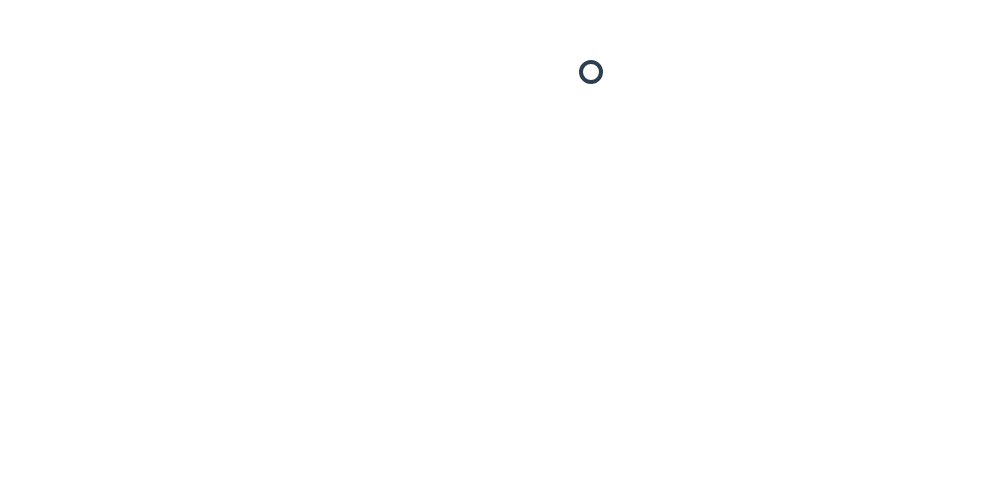
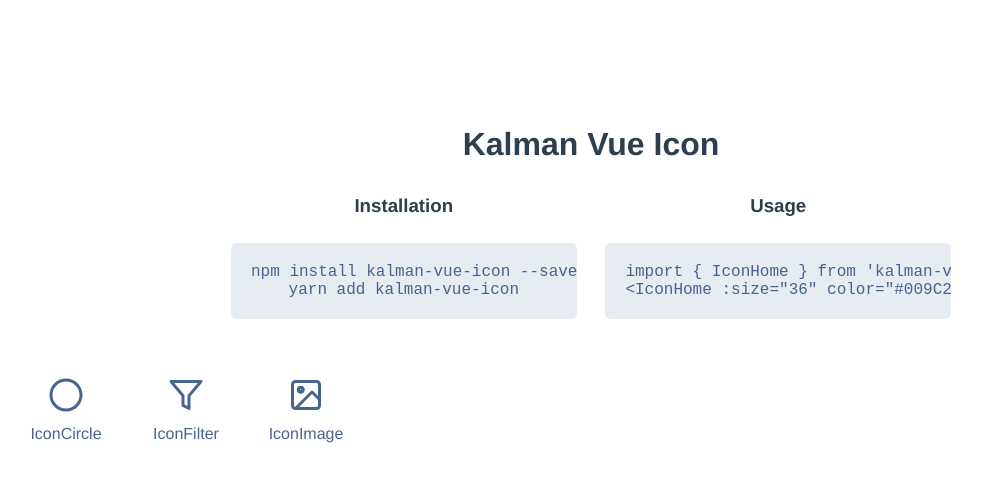
Before and after one commit to scottlaw/kalman-vue3-icon, a Vue app: page / in a window 1280 px wide. Shown: the top 482 px of the page, without its empty margins (49-1031 px from the left). Built offline with nearby package versions, Linux system fonts and the light colour scheme.

Commit message:
feat: add demo page.

```diff
--- a/package.json
+++ b/package.json
@@ -1,6 +1,6 @@
 {
   "name": "kalman-vue3-icon",
-  "version": "0.1.9",
+  "version": "0.1.10",
   "description": "Kalman Vue Icon, Automation workflow with Figma",
   "files": [
     "dist/*",
--- a/src/App.vue
+++ b/src/App.vue
@@ -1,18 +1,55 @@
+<template>
+  <!-- <img alt="Vue logo" src="./assets/logo.png" /> -->
+  <!-- <HelloWorld msg="Hello Vue 3 + TypeScript + Vite" /> -->
+  <div class="container">
+    <Banner />
+    <!-- <icon-filter></icon-filter> -->
+    <ul class="wrapper">
+      <li
+        class="item"
+        v-for="iconComponentName in iconNames"
+        :key="iconComponentName"
+        :title="iconComponentName"
+        @click="copyName(iconComponentName)"
+      >
+        <component
+          :is="iconComponentName"
+          :size="36"
+        />
+        <div>{{iconComponentName}}</div>
+      </li>
+    </ul>
+  </div>
+</template>
+
 <script setup lang="ts">
 // This starter template is using Vue 3 <script setup> SFCs
 // Check out https://vuejs.org/api/sfc-script-setup.html#script-setup
-import HelloWorld from './components/HelloWorld.vue'
-import IconCircle from './icons/circle.vue'
-// import { IconCircle } from '../dist/kalman-icon.es.ts'
+import Banner from './components/Banner.vue'
+import * as icons from './index'
+import { ref, markRaw } from 'vue'
+
+// console.log(icons)
+const iconNames: string[] = []
+for (const name in icons) {
+  iconNames.push(name)
+}
+
+function copyName(name: any) {
+  const input = document.createElement('input')
+  input.setAttribute('readonly', 'readonly')
+  input.setAttribute('value', name)
+  document.body.appendChild(input)
+  input.setSelectionRange(0, 9999)
+  input.select()
+  if (document.execCommand('copy')) {
+    document.execCommand('copy')
+  }
+  document.body.removeChild(input)
+  console.log('copy success.')
+  // this.$message.success('复制成功')
+}
 </script>
-
-<template>
-  <!-- <img alt="Vue logo" src="./assets/logo.png" /> -->
-  <!-- <HelloWorld msg="Hello Vue 3 + TypeScript + Vite" /> -->
-  <div>
-    <IconCircle />
-  </div>
-</template>
 
 <style>
 #app {
@@ -23,4 +60,45 @@ import IconCircle from './icons/circle.vue'
   color: #2c3e50;
   margin-top: 60px;
 }
+*{
+    box-sizing: border-box;
+    -webkit-box-sizing: border-box;
+  }
+  body{
+    font-family: "Source Sans Pro", "Helvetica Neue", Arial, sans-serif;
+    font-size: 16px;
+  }
+  .container {
+    font-family: "Avenir", Helvetica, Arial, sans-serif;
+    width: 100%;
+    max-width: 1200px;
+    margin: 0 auto;
+    padding: 15px;
+  }
+  .wrapper {
+    list-style: none;
+    display: flex;
+    flex-flow: wrap;
+    margin: 0;
+    padding: 15px 0;
+  }
+  .item {
+    display: flex;
+    flex-direction: column;
+    justify-content: center;
+    align-items: center;
+    width: 120px;
+    height: 120px;
+    padding: 20px;
+    border-radius: 6px;
+    cursor: pointer;
+    color: #486491;
+    transition: background-color 0.2s;
+  }
+  .item:hover{
+    background-color: #e7ecf3;
+  }
+  .item svg{
+    margin-bottom: 12px;
+  }
 </style>
--- /dev/null
+++ b/src/components/Banner.vue
@@ -0,0 +1,51 @@
+<template>
+  <div>
+    <h1 class="banner">Kalman Vue Icon</h1>
+    <div class="code">
+      <div>
+        <h3>Installation</h3>
+        <pre><code>npm install kalman-vue-icon --save<br/>yarn add kalman-vue-icon</code></pre>
+      </div>
+      <div>
+        <h3>Usage</h3>
+        <pre><code>import { IconHome } from 'kalman-vue-icon'<br/>&lt;IconHome :size="36" color="#009C22" /&gt;</code></pre>
+      </div>
+    </div>
+  </div>
+</template>
+
+<script>
+  export default {
+    name: "Banner"
+  };
+</script>
+
+<style lang="css">
+  .banner{
+    padding-top: 30px;
+    text-align: center;
+  }
+  .code{
+    display: flex;
+    justify-content: space-between;
+    margin: 0 auto;
+    max-width: 720px;
+  }
+  .code div{
+    width: 48%;
+  }
+  pre{
+    width: 100%;
+    padding: 20px;
+    border-radius: 6px;
+    color: #476391;
+    background-color: #e7ecf3;
+    overflow: auto;
+  }
+  h3{
+    width: 100%;
+    max-width: 360px;
+    margin: 0 auto;
+    padding: 10px 0;
+  }
+</style>
--- a/src/icons/circle.vue
+++ b/src/icons/circle.vue
@@ -1,9 +1,9 @@
 
   <template>
     <svg
-      xmlns="http://www.w3.org/2000/svg" :width="size" :height="size" viewBox="0 0 24 24" aria-hidden="true" :stroke="color" fill="none" stroke-width="2" stroke-linecap="round" stroke-linejoin="round"
+      xmlns="http://www.w3.org/2000/svg" :width="size" :height="size" viewBox="0 0 24 24" aria-hidden="true" :fill="color"
     >
-      <path fillRule="evenodd" clipRule="evenodd" d="M12 3a9 9 0 100 18 9 9 0 000-18zM1 12C1 5.925 5.925 1 12 1s11 4.925 11 11-4.925 11-11 11S1 18.075 1 12z"></path>
+      <path fill-rule="evenodd" clip-rule="evenodd" d="M12 3a9 9 0 100 18 9 9 0 000-18zM1 12C1 5.925 5.925 1 12 1s11 4.925 11 11-4.925 11-11 11S1 18.075 1 12z"></path>
     </svg>
   </template>
   <script>
--- a/src/icons/filter.vue
+++ b/src/icons/filter.vue
@@ -1,9 +1,9 @@
 
   <template>
     <svg
-      xmlns="http://www.w3.org/2000/svg" :width="size" :height="size" viewBox="0 0 24 24" aria-hidden="true" :stroke="color" fill="none" stroke-width="2" stroke-linecap="round" stroke-linejoin="round"
+      xmlns="http://www.w3.org/2000/svg" :width="size" :height="size" viewBox="0 0 24 24" aria-hidden="true" :fill="color"
     >
-      <path fillRule="evenodd" clipRule="evenodd" d="M1.093 2.58A1 1 0 012 2h20a1 1 0 01.764 1.646L15 12.826V21a1 1 0 01-1.447.894l-4-2A1 1 0 019 19v-6.174l-7.764-9.18a1 1 0 01-.143-1.067zM4.155 4l6.609 7.814a1 1 0 01.236.646v5.922l2 1V12.46a1 1 0 01.236-.646L19.845 4H4.155z"></path>
+      <path fill-rule="evenodd" clip-rule="evenodd" d="M1.093 2.58A1 1 0 012 2h20a1 1 0 01.764 1.646L15 12.826V21a1 1 0 01-1.447.894l-4-2A1 1 0 019 19v-6.174l-7.764-9.18a1 1 0 01-.143-1.067zM4.155 4l6.609 7.814a1 1 0 01.236.646v5.922l2 1V12.46a1 1 0 01.236-.646L19.845 4H4.155z"></path>
     </svg>
   </template>
   <script>
--- a/src/icons/image.vue
+++ b/src/icons/image.vue
@@ -1,9 +1,9 @@
 
   <template>
     <svg
-      xmlns="http://www.w3.org/2000/svg" :width="size" :height="size" viewBox="0 0 24 24" aria-hidden="true" :stroke="color" fill="none" stroke-width="2" stroke-linecap="round" stroke-linejoin="round"
+      xmlns="http://www.w3.org/2000/svg" :width="size" :height="size" viewBox="0 0 24 24" aria-hidden="true" :fill="color"
     >
-      <path fillRule="evenodd" clipRule="evenodd" d="M8.5 8a.5.5 0 100 1 .5.5 0 000-1zM6 8.5a2.5 2.5 0 115 0 2.5 2.5 0 01-5 0z"></path><path fillRule="evenodd" clipRule="evenodd" d="M5 2a3 3 0 00-3 3v14a3 3 0 003 3h14a3 3 0 003-3V5a3 3 0 00-3-3H5zm0 2a1 1 0 00-1 1v14a1 1 0 00.65.937L15.292 9.293a1 1 0 011.414 0L20 12.586V5a1 1 0 00-1-1H5zm3.5 2a2.5 2.5 0 100 5 2.5 2.5 0 000-5zM20 19a1 1 0 01-1 1H7.414L16 11.414l4 4V19zM8.5 8a.5.5 0 100 1 .5.5 0 000-1z"></path>
+      <path fill-rule="evenodd" clip-rule="evenodd" d="M8.5 8a.5.5 0 100 1 .5.5 0 000-1zM6 8.5a2.5 2.5 0 115 0 2.5 2.5 0 01-5 0z"></path><path fill-rule="evenodd" clip-rule="evenodd" d="M5 2a3 3 0 00-3 3v14a3 3 0 003 3h14a3 3 0 003-3V5a3 3 0 00-3-3H5zm0 2a1 1 0 00-1 1v14a1 1 0 00.65.937L15.292 9.293a1 1 0 011.414 0L20 12.586V5a1 1 0 00-1-1H5zm3.5 2a2.5 2.5 0 100 5 2.5 2.5 0 000-5zM20 19a1 1 0 01-1 1H7.414L16 11.414l4 4V19zM8.5 8a.5.5 0 100 1 .5.5 0 000-1z"></path>
     </svg>
   </template>
   <script>
--- a/src/main.ts
+++ b/src/main.ts
@@ -1,4 +1,14 @@
 import { createApp } from 'vue'
 import App from './App.vue'
+import * as icons from './index'
 
-createApp(App).mount('#app')
+const app = createApp(App)
+
+for (const name in icons) {
+  console.log('add component', name, icons[name])
+  app.component(name, icons[name])
+  // iconNames.push(name)
+}
+
+console.log(app)
+app.mount('#app')
--- a/tsconfig.json
+++ b/tsconfig.json
@@ -13,6 +13,7 @@
     "lib": ["esnext", "dom"],
     "skipLibCheck": true,
     "allowJs": true,
+    "noImplicitAny": false,
   },
   "include": ["src/**/*.ts", "src/**/*.d.ts", "src/**/*.tsx", "src/**/*.vue"],
   "references": [{ "path": "./tsconfig.node.json" }]
```
Also changed, not shown: src/components/HelloWorld.vue (deleted, +0 -52 lines).
